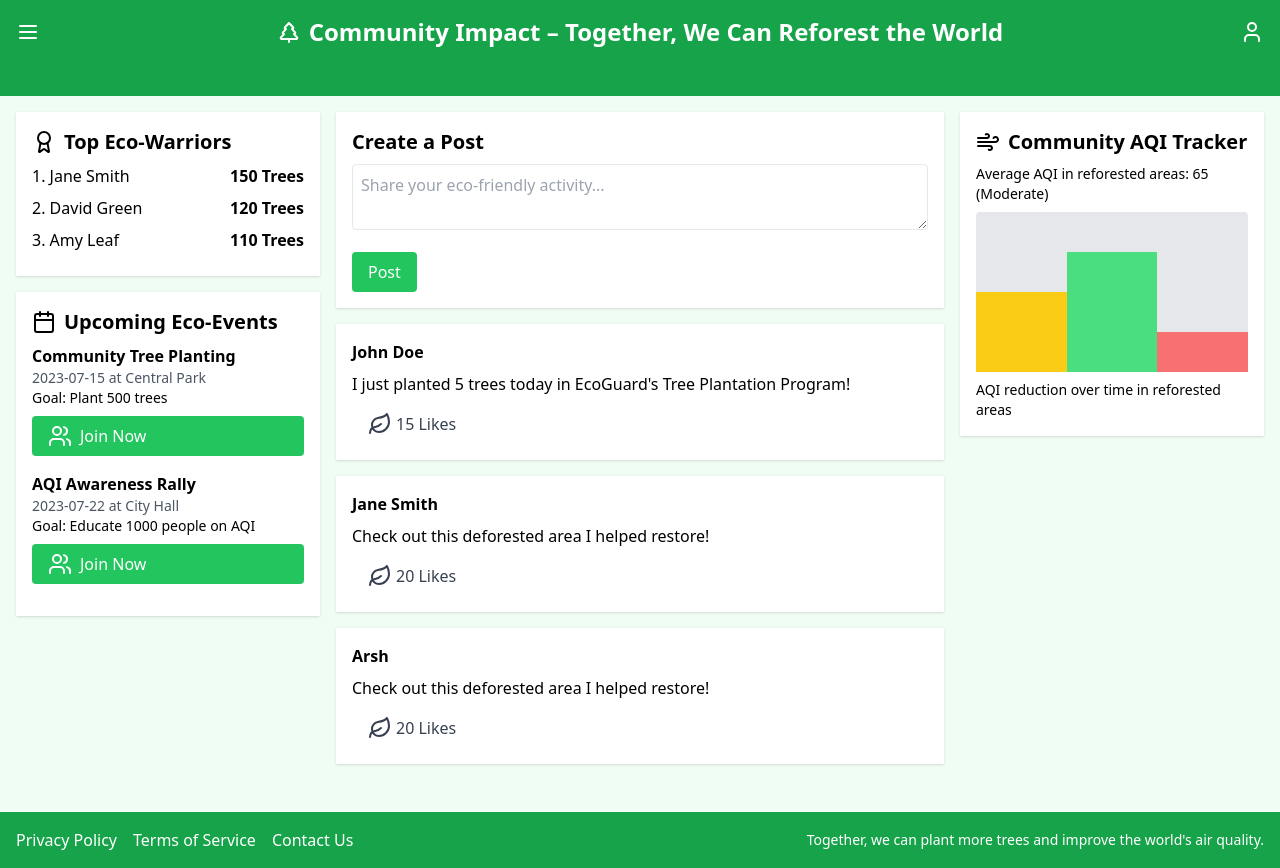
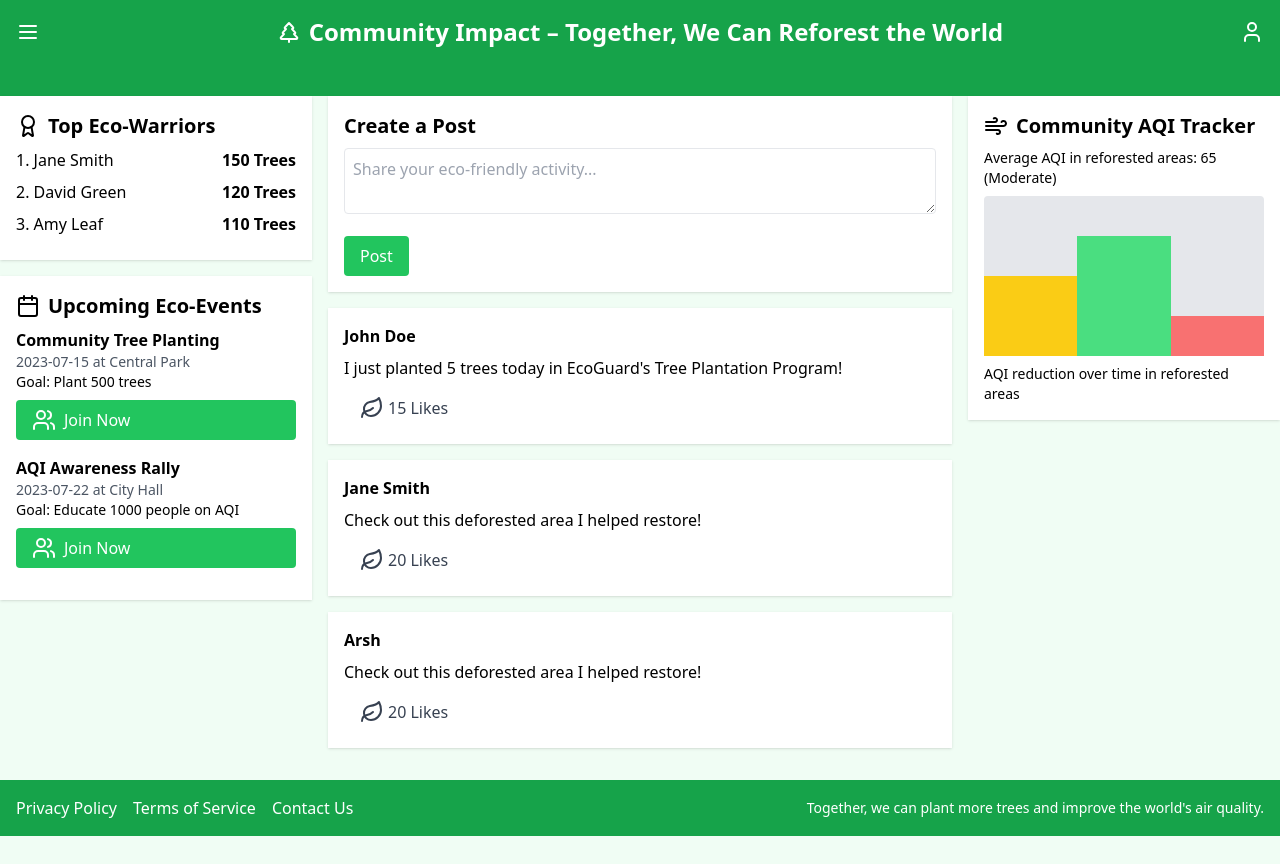
Before and after one commit to ArshKumar84/EcoGuard, a Next.js app in the folder Front-end/: page /Community in a window 1280 px wide. Built offline with nearby package versions, Linux system fonts and the light colour scheme.

Commit message:
Update app-social-page.jsx

```diff
--- a/Front-end/src/components/app-social-page.jsx
+++ b/Front-end/src/components/app-social-page.jsx
@@ -112,7 +112,7 @@ useEffect(() => {
       <header className="bg-green-600 text-white p-4">
 
       </header>
-      <main className="container mx-auto p-4 flex flex-col md:flex-row gap-4">
+      <main className="max-w-full px-0 py-0 flex flex-col md:flex-row gap-4">
         <aside className="md:w-1/4">
           <div className="bg-white rounded-lg shadow p-4 mb-4">
             <h2 className="text-xl font-bold mb-2 flex items-center">
```
